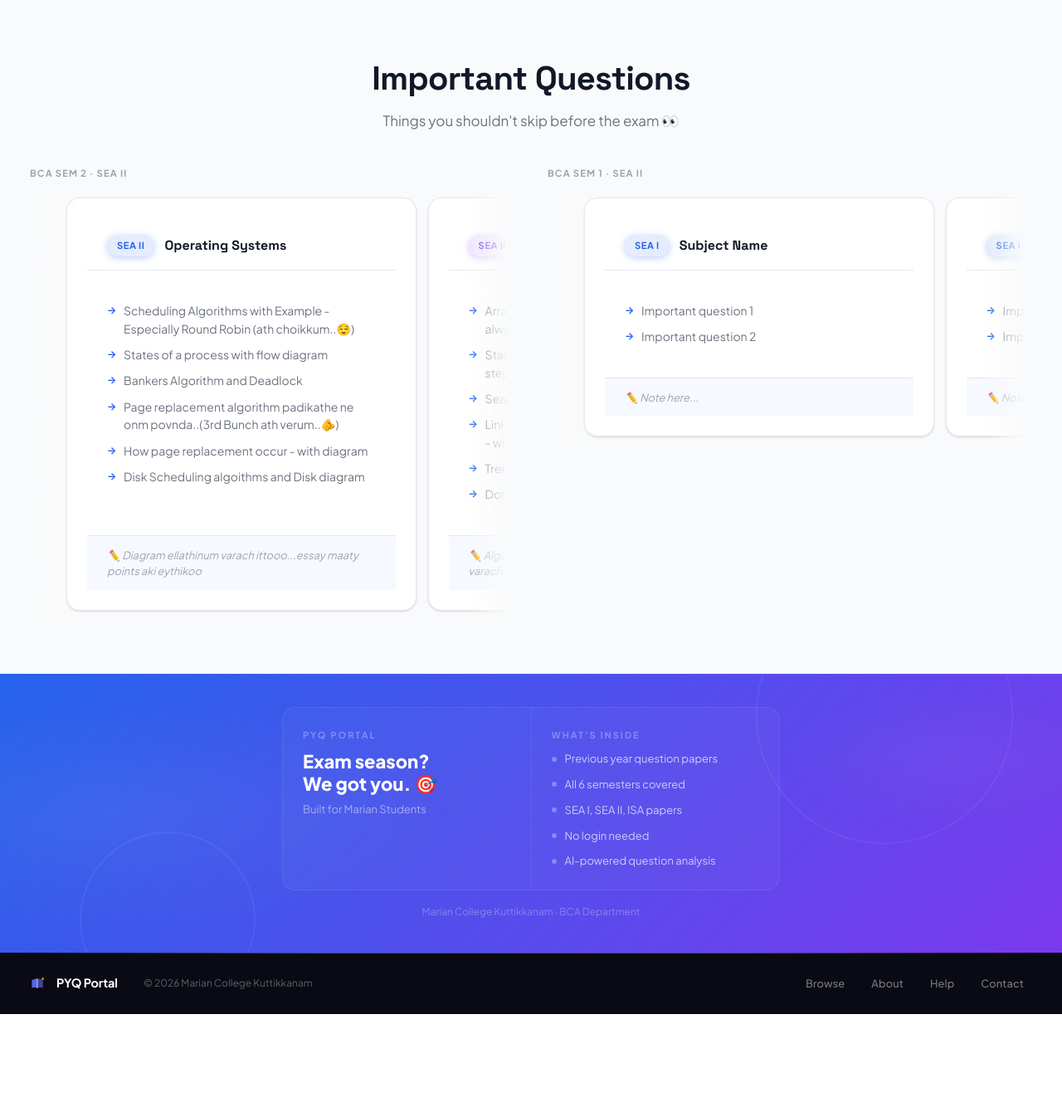
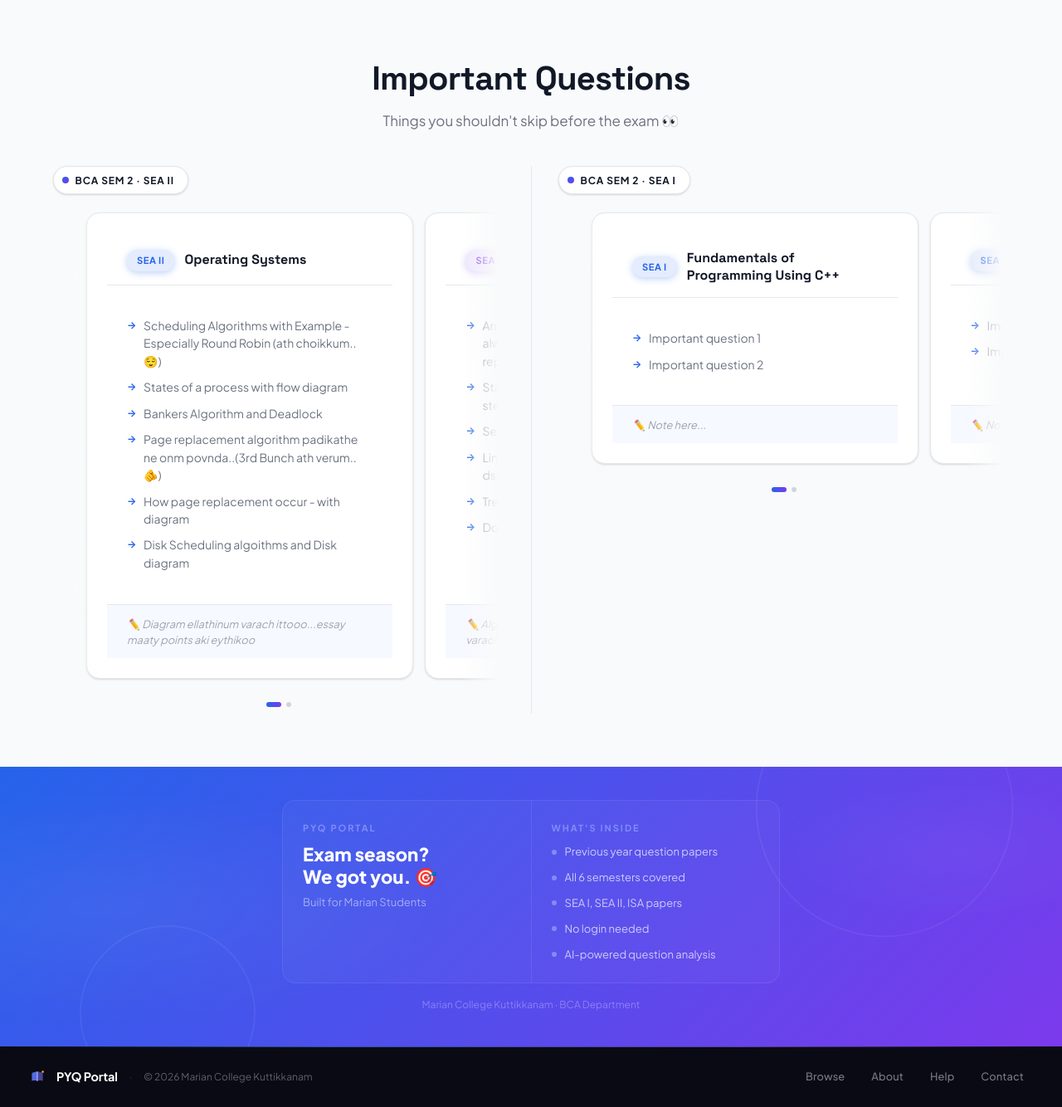
Before and after one commit to muhd-sinan-m/pyq-portal, a Flask app: page / in a window 1280 px wide. Shown: the part 1655-2989 px from the top of the page at 83% size. Before the commit the page ends 2877 px from the top, so only its background shows below. Run offline with Flask 3, Linux system fonts and the light colour scheme; data that the repository does not hold is empty; some libraries are stand-ins or nearby versions.

Commit message:
changed the important section

```diff
--- a/static/indexjs.js
+++ b/static/indexjs.js
@@ -85,3 +85,36 @@ if (statsEl && paperCountEl) {
         statsObserver.observe(statsEl);
     }
 }
+// Carousel dot indicators
+document.querySelectorAll('[data-carousel]').forEach(function(track) {
+    var dotsContainer = track.closest('.tips-sem-block').querySelector('[data-dots]');
+    var cards = track.querySelectorAll('.tips-card');
+    if (!dotsContainer || cards.length === 0) return;
+
+    // Build dots
+    cards.forEach(function(_, i) {
+        var dot = document.createElement('div');
+        dot.className = 'tips-dot-item' + (i === 0 ? ' active' : '');
+        dot.addEventListener('click', function() {
+            cards[i].scrollIntoView({ behavior: 'smooth', block: 'nearest', inline: 'center' });
+        });
+        dotsContainer.appendChild(dot);
+    });
+
+    var dots = dotsContainer.querySelectorAll('.tips-dot-item');
+
+    // Update active dot on scroll
+    track.addEventListener('scroll', function() {
+        var center = track.scrollLeft + track.offsetWidth / 2;
+        var closest = 0;
+        var minDist = Infinity;
+        cards.forEach(function(card, i) {
+            var cardCenter = card.offsetLeft + card.offsetWidth / 2;
+            var dist = Math.abs(center - cardCenter);
+            if (dist < minDist) { minDist = dist; closest = i; }
+        });
+        dots.forEach(function(d, i) {
+            d.classList.toggle('active', i === closest);
+        });
+    }, { passive: true });
+});
--- a/static/style-combined.css
+++ b/static/style-combined.css
@@ -2940,42 +2940,68 @@ body {
     margin-bottom: 2.5rem;
 }
 
-/* Row of semester blocks side by side */
+/* Grid of semester blocks — auto-adjusts for any number */
 .tips-sems-row {
     display: grid;
-    grid-template-columns: repeat(auto-fit, minmax(300px, 1fr));
-    gap: 2rem;
+    grid-template-columns: repeat(auto-fit, minmax(280px, 1fr));
+    gap: 0;
 }
 
 /* Each semester column */
 .tips-sem-block {
     display: flex;
     flex-direction: column;
-    gap: 0.75rem;
-}
-
-.tips-sem-label {
-    font-size: 0.7rem;
+    gap: 0.85rem;
+    padding: 0 1.75rem;
+}
+
+/* Divider between blocks */
+.tips-sem-block + .tips-sem-block {
+    border-left: 1px solid var(--border-color);
+}
+
+/* Semester label — highlighted pill */
+.tips-sem-header {
+    padding-left: 4px;
+}
+
+.tips-sem-pill {
+    display: inline-flex;
+    align-items: center;
+    gap: 0.5rem;
+    padding: 0.4rem 1rem 0.4rem 0.6rem;
+    background: white;
+    border: 1px solid var(--border-color);
+    border-radius: 999px;
+    font-size: 0.75rem;
     font-weight: 700;
-    letter-spacing: 0.1em;
+    letter-spacing: 0.07em;
     text-transform: uppercase;
-    color: var(--gray-400);
-    padding-left: 4px;
-}
-
-/* Carousel container — clips overflow and holds blur overlays */
+    color: var(--text-primary);
+    box-shadow: var(--shadow-sm);
+}
+
+.tips-sem-dot {
+    width: 8px;
+    height: 8px;
+    border-radius: 50%;
+    background: linear-gradient(135deg, var(--primary-blue), var(--primary-purple));
+    flex-shrink: 0;
+}
+
+/* Carousel outer wrapper — clips overflow */
 .tips-carousel-wrapper {
     position: relative;
     overflow: hidden;
     border-radius: var(--radius-xl);
 }
 
-/* Blur fade overlays on left and right */
+/* Blur fade on edges */
 .tips-carousel-fade {
     position: absolute;
     top: 0;
     bottom: 0;
-    width: 60px;
+    width: 56px;
     z-index: 2;
     pointer-events: none;
 }
@@ -2990,7 +3016,7 @@ body {
     background: linear-gradient(to left, #F9FAFB 20%, transparent);
 }
 
-/* The scrollable track */
+/* Horizontal scroll track */
 .tips-carousel-track {
     display: flex;
     gap: 14px;
@@ -2998,14 +3024,14 @@ body {
     scroll-snap-type: x mandatory;
     scrollbar-width: none;
     -ms-overflow-style: none;
-    padding: 8px 48px 12px;
+    padding: 8px 44px 12px;
 }
 
 .tips-carousel-track::-webkit-scrollbar {
     display: none;
 }
 
-/* Individual subject card — sized to show peek of neighbors */
+/* Individual card — 85% width to show peek of neighbors */
 .tips-card {
     flex: 0 0 85%;
     scroll-snap-align: center;
@@ -3087,9 +3113,39 @@ body {
     line-height: 1.5;
 }
 
+/* Dot indicators */
+.tips-dots {
+    display: flex;
+    justify-content: center;
+    gap: 6px;
+    padding-top: 2px;
+    min-height: 16px;
+}
+
+.tips-dot-item {
+    width: 6px;
+    height: 6px;
+    border-radius: 999px;
+    background: var(--gray-300);
+    transition: width 0.3s ease, background 0.3s ease;
+    cursor: pointer;
+}
+
+.tips-dot-item.active {
+    width: 18px;
+    background: linear-gradient(90deg, var(--primary-blue), var(--primary-purple));
+}
+
+/* Responsive */
 @media (max-width: 640px) {
-    .tips-sems-row {
-        grid-template-columns: 1fr;
+    .tips-sem-block {
+        padding: 0 0.5rem;
+    }
+    .tips-sem-block + .tips-sem-block {
+        border-left: none;
+        border-top: 1px solid var(--border-color);
+        padding-top: 1.75rem;
+        margin-top: 0.5rem;
     }
     .tips-card {
         flex: 0 0 82%;
--- a/templates/index.html
+++ b/templates/index.html
@@ -257,13 +257,18 @@
 
             <div class="tips-sems-row">
 
-                <!-- ===== SEMESTER 1 ===== -->
+                <!-- ===== SEMESTER BLOCK 1 ===== -->
                 <div class="tips-sem-block">
-                    <div class="tips-sem-label">BCA SEM 2 · SEA II</div>
+                    <div class="tips-sem-header">
+                        <div class="tips-sem-pill">
+                            <span class="tips-sem-dot"></span>
+                            BCA SEM 2 · SEA II
+                        </div>
+                    </div>
                     <div class="tips-carousel-wrapper">
                         <div class="tips-carousel-fade tips-carousel-fade--left"></div>
                         <div class="tips-carousel-fade tips-carousel-fade--right"></div>
-                        <div class="tips-carousel-track">
+                        <div class="tips-carousel-track" data-carousel>
 
                             <div class="tips-card">
                                 <div class="tips-card-top">
@@ -309,20 +314,26 @@
 
                         </div>
                     </div>
+                    <div class="tips-dots" data-dots></div>
                 </div>
 
-                <!-- ===== SEMESTER 2 ===== -->
+                <!-- ===== SEMESTER BLOCK 2 ===== -->
                 <div class="tips-sem-block">
-                    <div class="tips-sem-label">BCA SEM 1 · SEA II</div>
+                    <div class="tips-sem-header">
+                        <div class="tips-sem-pill">
+                            <span class="tips-sem-dot"></span>
+                            BCA SEM 2 · SEA I
+                        </div>
+                    </div>
                     <div class="tips-carousel-wrapper">
                         <div class="tips-carousel-fade tips-carousel-fade--left"></div>
                         <div class="tips-carousel-fade tips-carousel-fade--right"></div>
-                        <div class="tips-carousel-track">
+                        <div class="tips-carousel-track" data-carousel>
 
                             <div class="tips-card">
                                 <div class="tips-card-top">
                                     <div class="tips-exam-badge">SEA I</div>
-                                    <h3 class="tips-subject">Subject Name</h3>
+                                    <h3 class="tips-subject">Fundamentals of Programming Using C++</h3>
                                 </div>
                                 <ul class="tips-list">
                                     <li>Important question 1</li>
@@ -334,8 +345,8 @@
                             </div>
                             <div class="tips-card">
                                 <div class="tips-card-top">
-                                    <div class="tips-exam-badge">SEA I</div>
-                                    <h3 class="tips-subject">Subject Name</h3>
+                                    <div class="tips-exam-badge">SEA II</div>
+                                    <h3 class="tips-subject">Digital Fundamentals</h3>
                                 </div>
                                 <ul class="tips-list">
                                     <li>Important question 1</li>
@@ -345,16 +356,19 @@
                                     <span>✏️ Note here...</span>
                                 </div>
                             </div>
+
                             <!-- Add more cards here -->
 
                         </div>
                     </div>
+                    <div class="tips-dots" data-dots></div>
                 </div>
+
+                <!-- Copy a .tips-sem-block above to add more semesters -->
 
             </div>
         </div>
     </section>
-
 
     <!-- ==================== CTA SECTION ==================== -->
     <section class="cta-section">
```
